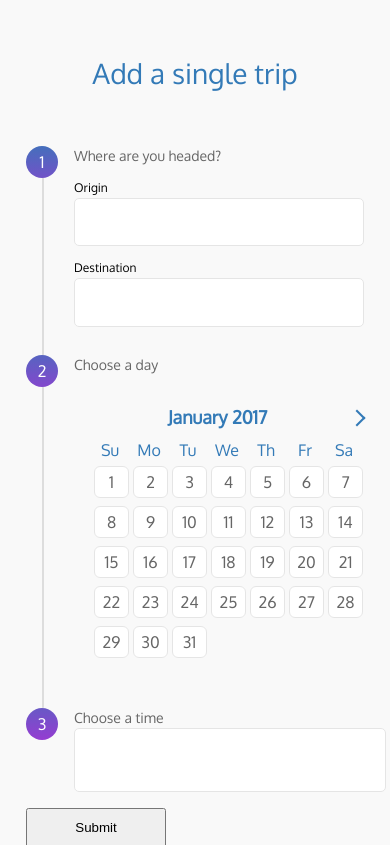
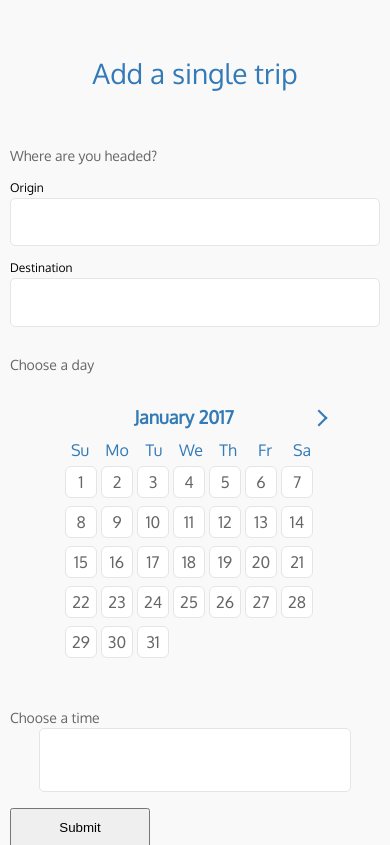
Before and after one commit to SDupZ/emissary, a Django app: page /create-trip/ in a window 390 px wide. Shown: the part 101-946 px from the top of the page. Run offline with Django 3.2, Linux system fonts and the light colour scheme.

Commit message:
Made calendar a bit more responsive. Also reduced padding width of main container

```diff
--- a/static/css/main.css
+++ b/static/css/main.css
@@ -2532,8 +2532,12 @@ body {
   max-width: 1140px;
   margin: 0 auto;
   height: 100%;
-  padding-left: 26px;
-  padding-right: 26px; }
+  padding-left: 10px;
+  padding-right: 10px; }
+  @media only screen and (min-width: 480px) {
+    .container {
+      padding-left: 26px;
+      padding-right: 26px; } }
 
 .container--thin {
   max-width: 594px; }
@@ -2574,15 +2578,17 @@ body {
   counter-reset: list-counter;
   display: block; }
   .list--ordered .list__item {
-    background-image: linear-gradient(180deg, #ddd 0%, #ddd 100%);
     background-repeat: no-repeat;
     background-size: 2px 100%;
     background-position: 1rem center;
     display: block;
     min-height: 2rem;
     padding-bottom: 1rem;
-    padding-left: 3rem;
     position: relative; }
+    @media only screen and (min-width: 480px) {
+      .list--ordered .list__item {
+        background-image: linear-gradient(180deg, #ddd 0%, #ddd 100%);
+        padding-left: 3rem; } }
     .list--ordered .list__item:nth-child(1)::before {
       background-position: center 10%; }
     .list--ordered .list__item:nth-child(2)::before {
@@ -2618,7 +2624,11 @@ body {
       line-height: 2;
       position: absolute;
       text-align: center;
-      width: 2rem; }
+      width: 2rem;
+      opacity: 0; }
+      @media only screen and (min-width: 480px) {
+        .list--ordered .list__item::before {
+          opacity: 1; } }
     .list--ordered .list__item:last-child {
       background: none; }
 
@@ -3130,7 +3140,7 @@ input:checked + .toggle {
   color: white; }
 
 .calendar__wrapper {
-  width: 309px;
+  width: 300px;
   margin: 30px auto; }
 
 .calendar__heading-row {
@@ -3151,7 +3161,7 @@ input:checked + .toggle {
   display: inline-block;
   color: #337ab7;
   height: 32px;
-  width: 32px;
+  width: 30px;
   margin-right: 3px;
   line-height: 40px;
   text-align: center; }
@@ -3169,7 +3179,7 @@ input:checked + .toggle {
   background: white;
   color: #666666;
   height: 30px;
-  width: 33px;
+  width: 30px;
   line-height: 30px;
   text-align: center;
   cursor: pointer;
--- a/static/sass/base/_layout.scss
+++ b/static/sass/base/_layout.scss
@@ -3,8 +3,13 @@
     margin: 0 auto;
     height: 100%;
 
-    padding-left: $gutter;
-    padding-right: $gutter;
+    padding-left: 10px;
+    padding-right: 10px;
+
+    @include respond-to(mobile) {
+        padding-left: $gutter;
+        padding-right: $gutter;
+    }
 }
 
 .container--thin {
--- a/static/sass/components/_forms-calendar.scss
+++ b/static/sass/components/_forms-calendar.scss
@@ -1,5 +1,5 @@
 .calendar__wrapper {
-    width: 309px;
+    width: 300px;
     margin: 30px auto;
 }
 
@@ -23,7 +23,7 @@
     display: inline-block;
     color: $primaryAccent;
     height: 32px;
-    width: 32px;
+    width: 30px;
     margin-right: 3px;
     line-height: 40px;
     text-align: center;
@@ -44,7 +44,7 @@
     background: white;
     color: $grey;
     height: 30px;
-    width: 33px;
+    width: 30px;
     line-height: 30px;
     text-align: center;
     cursor: pointer;
--- a/static/sass/components/_lists.scss
+++ b/static/sass/components/_lists.scss
@@ -6,14 +6,16 @@
     display: block;
 
     .list__item {
-        background-image: linear-gradient(180deg, #ddd 0%, #ddd 100%);
+        @include respond-to(mobile) {
+            background-image: linear-gradient(180deg, #ddd 0%, #ddd 100%);
+            padding-left: 3rem;
+        }
         background-repeat: no-repeat;
         background-size: 2px 100%;
         background-position: 1rem center;
         display: block;
         min-height: 2rem;
         padding-bottom: 1rem;
-        padding-left: 3rem;
         position: relative;
         @for $i from 1 through 10 {
             &:nth-child(#{$i}) {
@@ -39,6 +41,10 @@
         position: absolute;
         text-align: center;
         width: 2rem;
+        opacity: 0;
+        @include respond-to(mobile) {
+            opacity: 1;
+        }
     }
 
     &:last-child {
```
